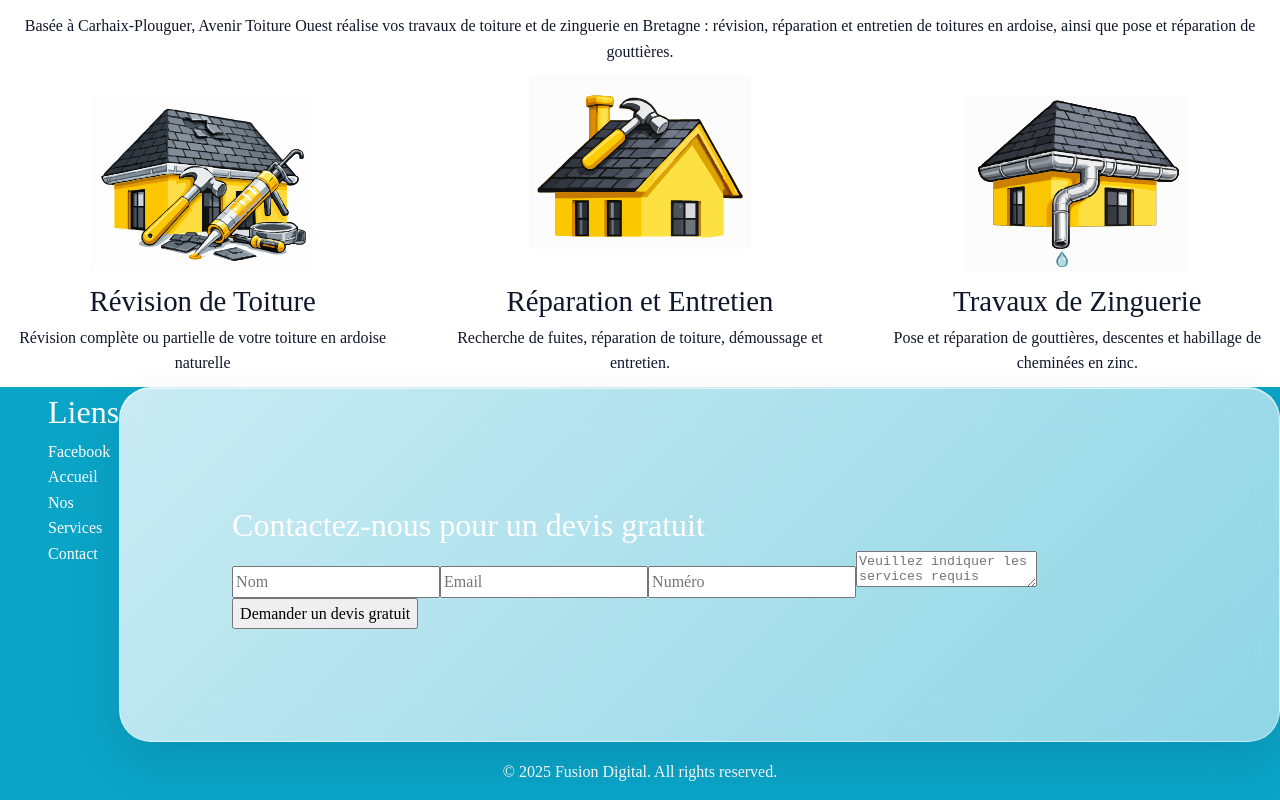
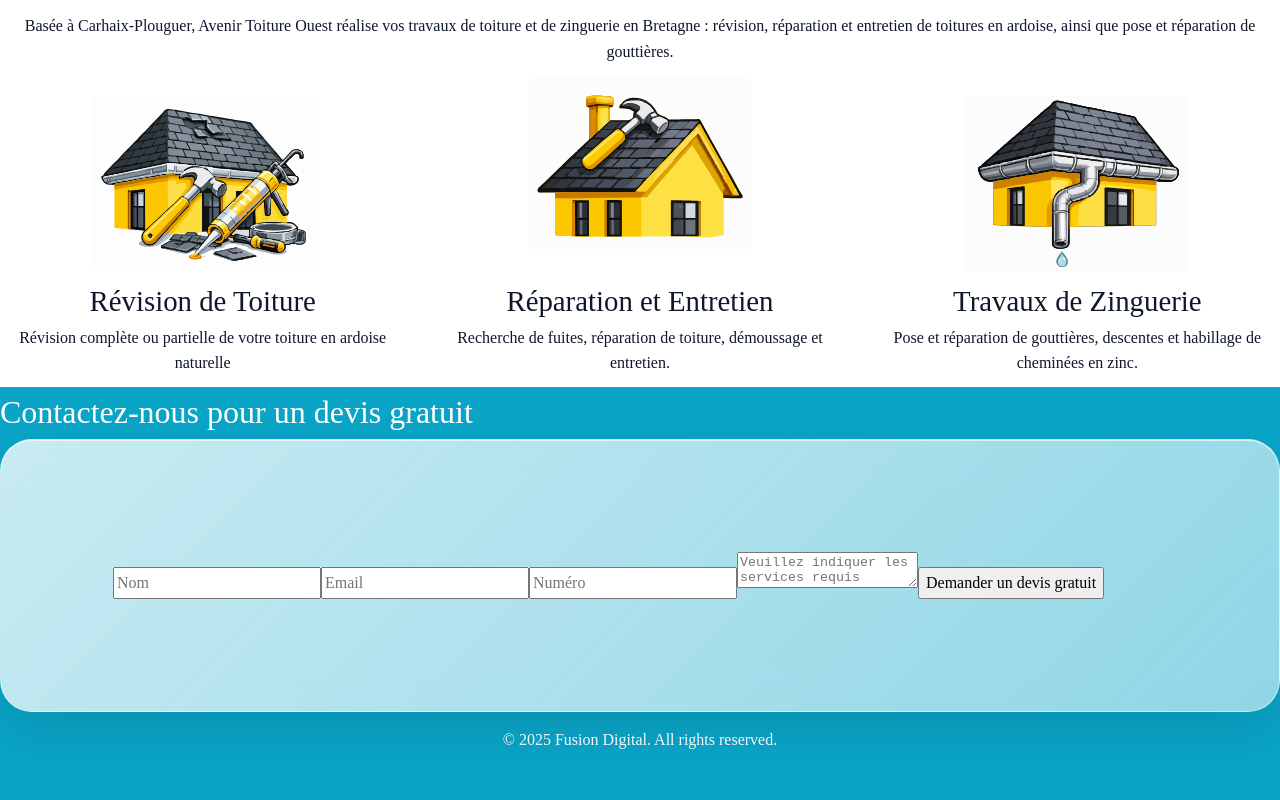
Before and after one commit to Charlirussell/Avenir-Toiture-Ouest, a React (Vite) app: page / in a window 1280 px wide. Shown: the part 651-1451 px from the top of the page. After the commit the page ends 1420 px from the top, so only its background shows below. Built offline with nearby package versions, Linux system fonts and the light colour scheme.

Commit message:
Removed left side of contact form with the idea of having links and site map in the footer and the contact form a section of its own

```diff
--- a/src/components/Contact/Contact.jsx
+++ b/src/components/Contact/Contact.jsx
@@ -22,18 +22,6 @@ const Contact = () => {
 
     return (
         <section id='contact' className='contact'>
-            <div className='contact-overlay'>
-                <div className='contact-wrapper'>
-                    <div className='contact-left'>
-                        <h2>Liens</h2>
-                        <ul className='contact-links'>
-                            <li><a href="https://www.facebook.com/avenirtoitureouest" target="_blank" rel="noopener noreferrer">Facebook</a></li>
-                            <li><a href='#home'>Accueil</a></li>
-                            <li><a href='#services'>Nos Services</a></li>
-                            <li><a href='#contact'>Contact</a></li>
-                        </ul>
-                    </div>
-                    <div className='contact-right'>
             <h2>Contactez-nous pour un devis gratuit</h2>
             <form className='contact-form' onSubmit={onSubmit}>
                 <input type='text' name='name' placeholder='Nom' required />
@@ -43,9 +31,6 @@ const Contact = () => {
                 <button type='submit'>Demander un devis gratuit</button>
                 {result && <p className='contact-result'>{result}</p>}
             </form>
-                    </div>
-                </div>
-            </div>
         </section>
     )
 }
--- a/src/components/Contact/Contact.scss
+++ b/src/components/Contact/Contact.scss
@@ -1,15 +1,6 @@
 @use '/src/styles/variables' as v;
 
-.contact-wrapper {
-    display: flex;
-}
-
-.contact-left {
-    flex: 1;
-    margin-left: 3em;
-}
-
-.contact-right {
+.contact-form {
     position: relative;
     max-width: 1400px;
     margin: 0 auto;
```
Lines whose indentation alone changed are shown as unchanged.
